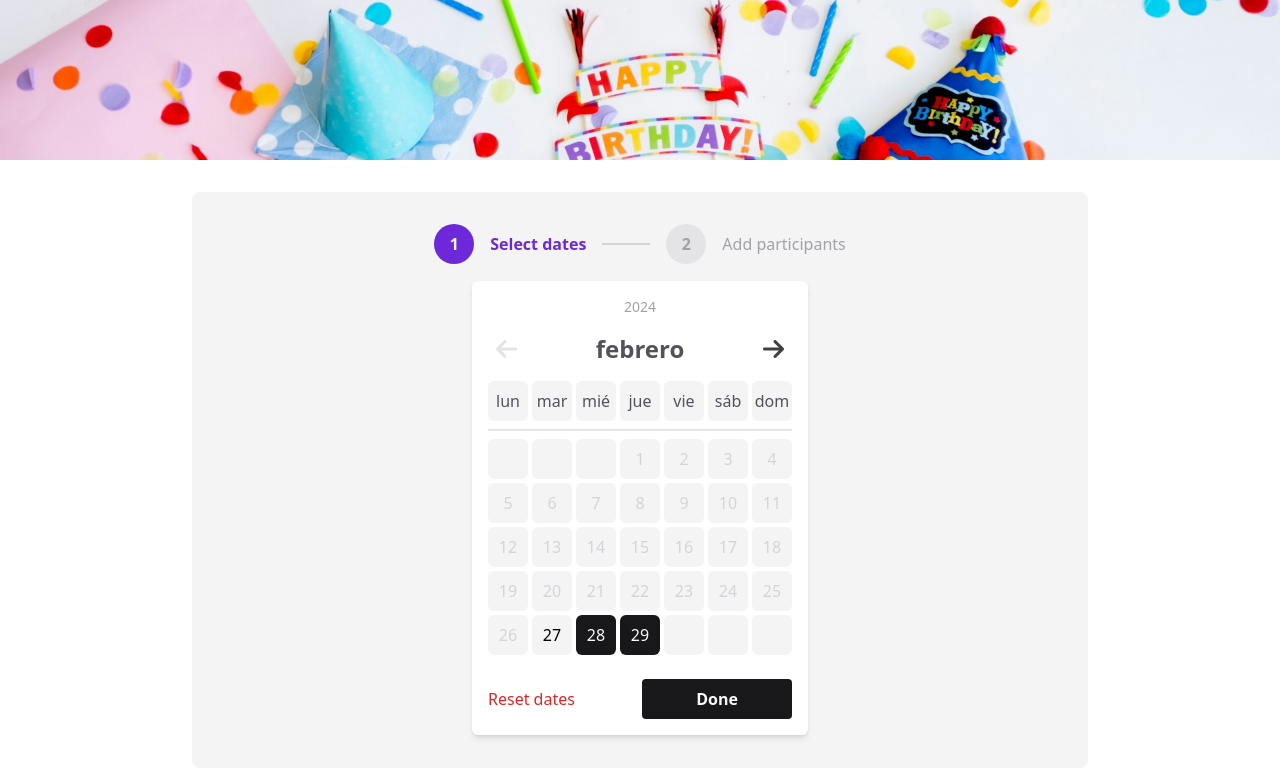
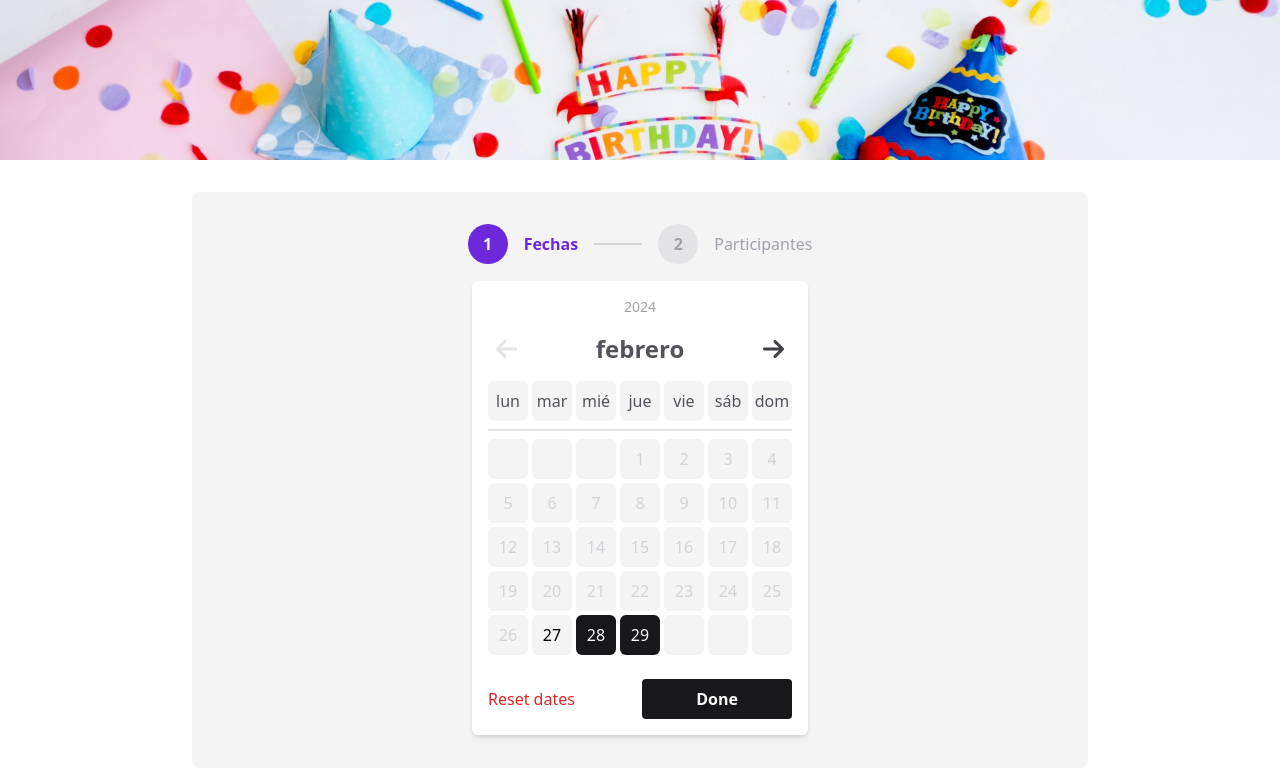
Before and after one commit to MMadlos/cronos-app, a React (Vite) app: page / in a window 1280 px wide. Both pictures are taken after a click on the button "Empezar". Shown: the top 782 px of the page. Built offline with nearby package versions, Linux system fonts and the light colour scheme.

Commit message:
Change content to spanish

```diff
--- a/src/components/InitialSetup/Progress.jsx
+++ b/src/components/InitialSetup/Progress.jsx
@@ -8,14 +8,14 @@ export default function Progress({ stage }) {
 				1
 			</span>
 			<p className="text-nowrap font-semibold text-violet-700 group-data-[stage=list]:text-zinc-900">
-				Select dates
+				Fechas
 			</p>
 			<div className="h-[2px] w-full bg-zinc-300 sm:w-12"></div>
 			<span className="flex size-5 items-center justify-center rounded-full bg-zinc-200 p-4 font-semibold text-zinc-400 group-data-[stage=list]:bg-violet-700 group-data-[stage=list]:text-violet-50 sm:size-10">
 				2
 			</span>
 			<p className="text-nowrap font-medium text-zinc-400 group-data-[stage=list]:font-semibold group-data-[stage=list]:text-violet-700">
-				Add participants
+				Participantes
 			</p>
 		</div>
 	)
```
